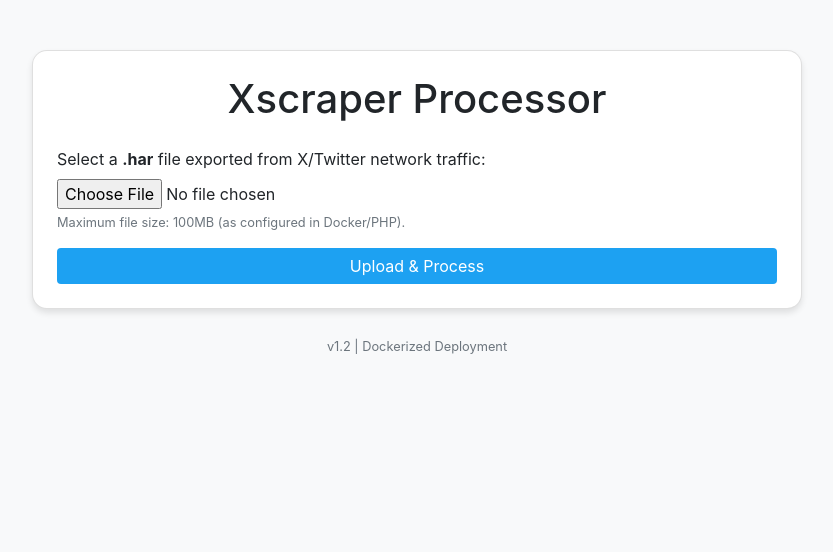
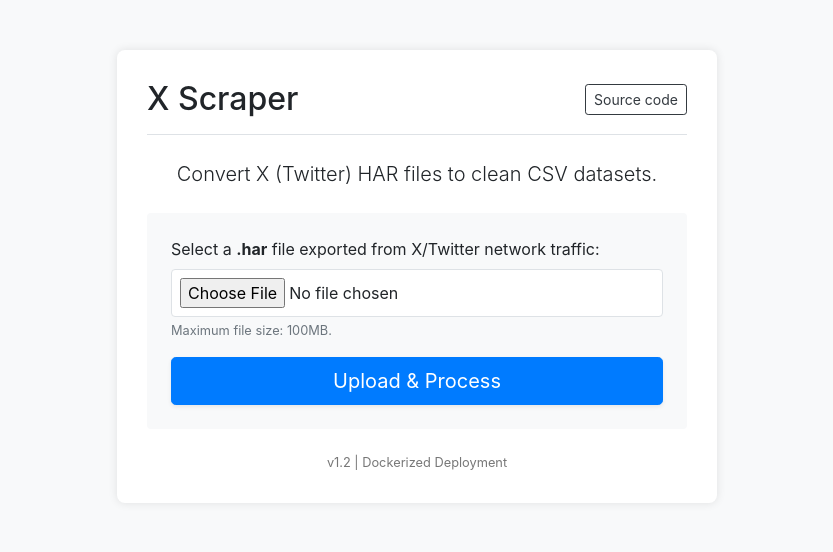
Before and after one commit to wsaqaf/xscraper, a PHP site: page / in a window 1280 px wide. Shown: the top 552 px of the page, without its empty margins (223-1056 px from the left). Run offline with PHP 8.4, Linux system fonts and the light colour scheme.

Commit message:
Update index.php

```diff
--- a/index.php
+++ b/index.php
@@ -20,7 +20,7 @@ $uniqueId = "";
 
 if ($_SERVER["REQUEST_METHOD"] === "POST" && isset($_FILES["fileToUpload"])) {
     $uniqueId = uniqid(date('YmdHis') . '_', true);
-    $uploadedFileName = "$uniqueId.har";
+    $uploadedFileName = $uniqueId . ".har";
     $targetFile = UPLOAD_FOLDER . $uploadedFileName;
 
     if (move_uploaded_file($_FILES["fileToUpload"]["tmp_name"], $targetFile)) {
@@ -28,24 +28,35 @@ if ($_SERVER["REQUEST_METHOD"] === "POST" && isset($_FILES["fileToUpload"])) {
         $return_var = 0;
 
         // Execute Python script using the Python 3.11 binary inside the container
-        $command = "/usr/local/bin/python3 " . escapeshellarg(PYTHON_SCRIPT) . " " . escapeshellarg($uploadedFileName) . " 2>&1";
+        $command = "/usr/local/bin/python3 " . escapeshellarg(PYTHON_SCRIPT) . " " . escapeshellarg($targetFile) . " 2>&1";
         exec($command, $output, $return_var);
 
         if ($return_var === 0) {
-            $tweetsFile = "tweets_$uniqueId.csv";
-            $usersFile = "users_$uniqueId.csv";
+            // Determine the base name the Python script used
+            // The Python script logic usually results in tweets_FILENAME.csv
+            $baseName = $uploadedFileName;
+            $tweetsFile = "tweets_" . $baseName . ".csv";
+            $usersFile = "users_" . $baseName . ".csv";
+
+            // Check if Python script produced files with or without the .har extension in the name
+            // (Adjusting based on common python os.path.splitext behavior)
+            if (!file_exists(UPLOAD_FOLDER . $tweetsFile)) {
+                 $baseNameWithoutExt = pathinfo($uploadedFileName, PATHINFO_FILENAME);
+                 $tweetsFile = "tweets_" . $baseNameWithoutExt . ".csv";
+                 $usersFile = "users_" . $baseNameWithoutExt . ".csv";
+            }
 
             if (file_exists(UPLOAD_FOLDER . $tweetsFile) && file_exists(UPLOAD_FOLDER . $usersFile)) {
-                $processed = true;
-                $message = "<div class='alert alert-success'>Success! HAR file processed.</div>";
+                 $message = "File processed successfully!";
+                 $processed = true;
             } else {
-                $message = "<div class='alert alert-danger'>Script finished but output files were not found. Output: <pre>" . implode("\n", $output) . "</pre></div>";
+                 $message = "Error: Output files not found. Python output: " . implode("\n", $output);
             }
         } else {
-            $message = "<div class='alert alert-danger'>Python script error (Exit Code: $return_var). Output: <pre>" . implode("\n", $output) . "</pre></div>";
+            $message = "Error executing Python script. Return var: $return_var. Output: " . implode("\n", $output);
         }
     } else {
-        $message = "<div class='alert alert-danger'>Failed to move uploaded file. Check UPLOAD_FOLDER permissions.</div>";
+        $message = "Error uploading file.";
     }
 }
 ?>
@@ -55,59 +66,73 @@ if ($_SERVER["REQUEST_METHOD"] === "POST" && isset($_FILES["fileToUpload"])) {
 <head>
     <meta charset="UTF-8">
     <meta name="viewport" content="width=device-width, initial-scale=1.0">
-    <title>Xscraper | HAR Processor</title>
+    <title>X Scraper - HAR to CSV</title>
     <link href="https://stackpath.bootstrapcdn.com/bootstrap/4.5.2/css/bootstrap.min.css" rel="stylesheet">
     <style>
-        body { background-color: #f8f9fa; }
-        .container { margin-top: 50px; max-width: 800px; }
-        .card { border-radius: 15px; box-shadow: 0 4px 6px rgba(0,0,0,0.1); }
-        .btn-primary { background-color: #1DA1F2; border: none; }
-        .btn-primary:hover { background-color: #1a91da; }
-        pre { background: #eee; padding: 10px; border-radius: 5px; }
+        body { background-color: #f8f9fa; padding-top: 50px; padding-bottom: 50px; }
+        .container { max-width: 600px; background: white; padding: 30px; border-radius: 8px; box-shadow: 0 0 10px rgba(0,0,0,0.1); }
+        .footer { margin-top: 20px; text-align: center; color: #777; }
+        /* Ensure buttons wrap nicely on mobile */
+        .btn-group-responsive { display: flex; gap: 5px; flex-wrap: wrap; justify-content: flex-end; }
+        @media (max-width: 576px) {
+            .list-group-item { flex-direction: column; align-items: flex-start !important; }
+            .btn-group-responsive { width: 100%; justify-content: flex-start; margin-top: 10px; }
+            .file-name { margin-bottom: 5px; word-break: break-all; }
+        }
     </style>
 </head>
 <body>
 
 <div class="container">
-    <div class="card p-4">
-        <h1 class="text-center mb-4">Xscraper Processor</h1>
+    <div class="d-flex justify-content-between align-items-center mb-4 border-bottom pb-3">
+        <h2 class="m-0">X Scraper</h2>
+        <a href="https://github.com/wsaqaf/xscraper" class="btn btn-outline-dark btn-sm" target="_blank">Source code</a>
+    </div>
 
-        <?php echo $message; ?>
+    <p class="lead text-center mb-4">Convert X (Twitter) HAR files to clean CSV datasets.</p>
 
+    <?php if ($message): ?>
+        <div class="alert <?php echo $processed ? 'alert-success' : 'alert-danger'; ?>" role="alert">
+            <?php echo nl2br(htmlspecialchars($message)); ?>
+        </div>
+    <?php endif; ?>
+
+    <div class="card p-4 border-0 bg-light">
         <?php if ($processed): ?>
-            <div class="results-box mt-3">
-                <h4 class="mb-3">Generated Data:</h4>
-                <div class="list-group">
-                    <div class="list-group-item d-flex justify-content-between align-items-center">
-                        Tweets Data (CSV)
-                        <div>
-                            <a href="UPLOAD_FOLDER/tweets_<?php echo $uniqueId; ?>.csv" class="btn btn-sm btn-outline-primary" download>Download</a>
-                            <a href="view_tweets.php?url=tweets_<?php echo $uniqueId; ?>.csv" class="btn btn-sm btn-primary" target="_blank">View Table</a>
-                        </div>
-                    </div>
-                    <div class="list-group-item d-flex justify-content-between align-items-center">
-                        Users Data (CSV)
-                        <div>
-                            <a href="UPLOAD_FOLDER/users_<?php echo $uniqueId; ?>.csv" class="btn btn-sm btn-outline-primary" download>Download</a>
-                            <a href="view_tweets.php?url=users_<?php echo $uniqueId; ?>.csv" class="btn btn-sm btn-primary" target="_blank">View Table</a>
-                        </div>
+            <h4 class="card-title text-success">Processing Complete</h4>
+            <p>Your data is ready for download:</p>
+            <div class="list-group shadow-sm">
+                <div class="list-group-item d-flex justify-content-between align-items-center flex-wrap">
+                    <span class="file-name text-break mr-2"><strong>Tweets CSV</strong> <br><small class="text-muted"><?php echo $tweetsFile; ?></small></span>
+                    <div class="btn-group-responsive">
+                        <a href="UPLOAD_FOLDER/<?php echo $tweetsFile; ?>" class="btn btn-sm btn-outline-primary" download>Download</a>
+                        <a href="view_tweets.php?url=<?php echo $tweetsFile; ?>" class="btn btn-sm btn-primary" target="_blank">View Table</a>
                     </div>
                 </div>
-                <a href="index.php" class="btn btn-link mt-4 d-block text-center">Upload another file</a>
+                <div class="list-group-item d-flex justify-content-between align-items-center flex-wrap">
+                     <span class="file-name text-break mr-2"><strong>Users CSV</strong> <br><small class="text-muted"><?php echo $usersFile; ?></small></span>
+                     <div class="btn-group-responsive">
+                        <a href="UPLOAD_FOLDER/<?php echo $usersFile; ?>" class="btn btn-sm btn-outline-primary" download>Download</a>
+                        <a href="view_tweets.php?url=<?php echo $usersFile; ?>" class="btn btn-sm btn-primary" target="_blank">View Table</a>
+                    </div>
+                </div>
             </div>
+            <a href="index.php" class="btn btn-link mt-4 d-block text-center">Upload another file</a>
         <?php else: ?>
             <form action="index.php" method="post" enctype="multipart/form-data">
                 <div class="form-group">
                     <label for="fileToUpload">Select a <strong>.har</strong> file exported from X/Twitter network traffic:</label>
-                    <input type="file" class="form-control-file" name="fileToUpload" id="fileToUpload" required>
-                    <small class="form-text text-muted">Maximum file size: 100MB (as configured in Docker/PHP).</small>
+                    <input type="file" class="form-control-file border p-2 bg-white rounded" name="fileToUpload" id="fileToUpload" required accept=".har,.json">
+                    <small class="form-text text-muted">Maximum file size: 100MB.</small>
                 </div>
-                <button type="submit" class="btn btn-primary btn-block">Upload & Process</button>
+                <button type="submit" class="btn btn-primary btn-block btn-lg shadow-sm">Upload & Process</button>
             </form>
         <?php endif; ?>
     </div>
 
-    <p class="text-center text-muted mt-4"><small>v1.2 | Dockerized Deployment</small></p>
+    <div class="footer">
+        <small>v1.2 | Dockerized Deployment</small>
+    </div>
 </div>
 
 <script src="https://code.jquery.com/jquery-3.5.1.slim.min.js"></script>
```
